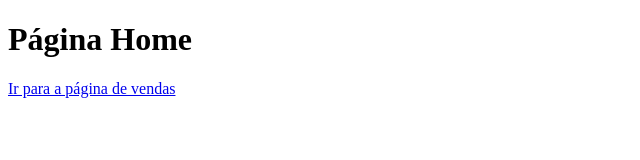
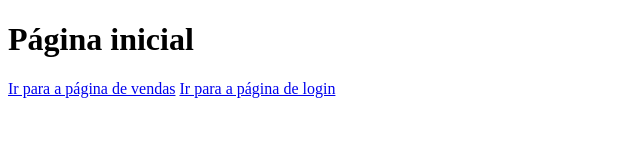
Before and after one commit to Gabriel-Flor3ntino/aulagithub, a plain HTML site: page index.html in a window 1280 px wide. Shown: the whole page, without its empty margins (0-640 px from the left). Drawn offline with Linux system fonts and the light colour scheme.

Commit message:
(y) Finalização da feature login

```diff
--- a/index.html
+++ b/index.html
@@ -6,8 +6,8 @@
   <title>Document</title>
 </head>
 <body>
-  <h1>Página Home</h1>
+  <h1>Página inicial</h1>
   <a href="vendas.html"> Ir para a página de vendas</a>
-
+  <a href="login.html"> Ir para a página de login</a>
 </body>
 </html>
```
Also changed, not shown: login.html (+1 -0 lines).
